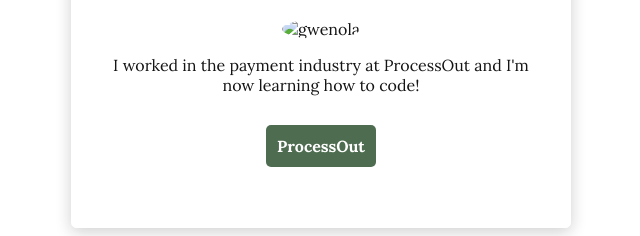
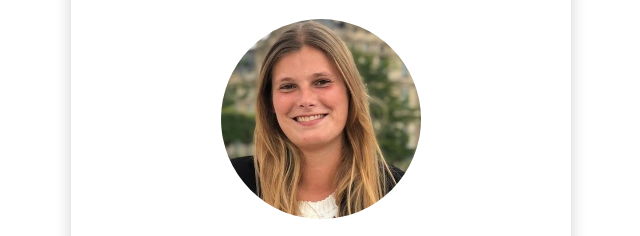
Before and after one commit to Gwenoladlv/profile, a plain HTML site: page index.html in a window 1280 px wide. Shown: the part 123-359 px from the top of the page, without its empty margins (319-959 px from the left). Drawn offline with Linux system fonts and the light colour scheme; the site is published under a folder, as on GitHub Pages, so addresses that start at the root find nothing.

Commit message:
Update index.html

```diff
--- a/index.html
+++ b/index.html
@@ -13,7 +13,7 @@
   <div class="container">
     <div class="card">
       <h1>Hello, I'm Gwenola 😎</h1>
-      <img src="/images/gwenola.jpeg" alt="gwenola" width="200px">
+      <img src="images/gwenola.jpeg" alt="gwenola" width="200px">
       <p>I worked in the payment industry at ProcessOut and I'm now learning how to code!</p>
       <a href="https://www.processout.com/" target="_blank" id="cta">ProcessOut</a>
     </div>
```
